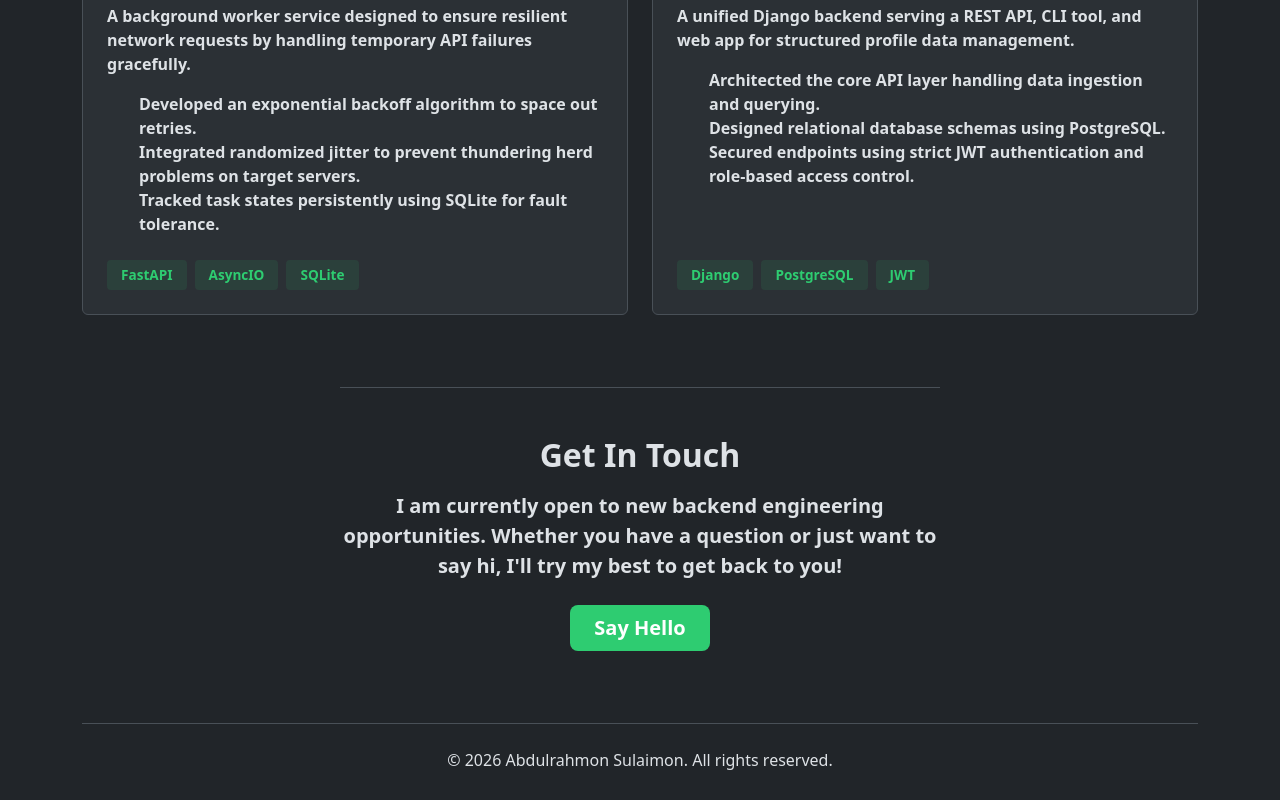
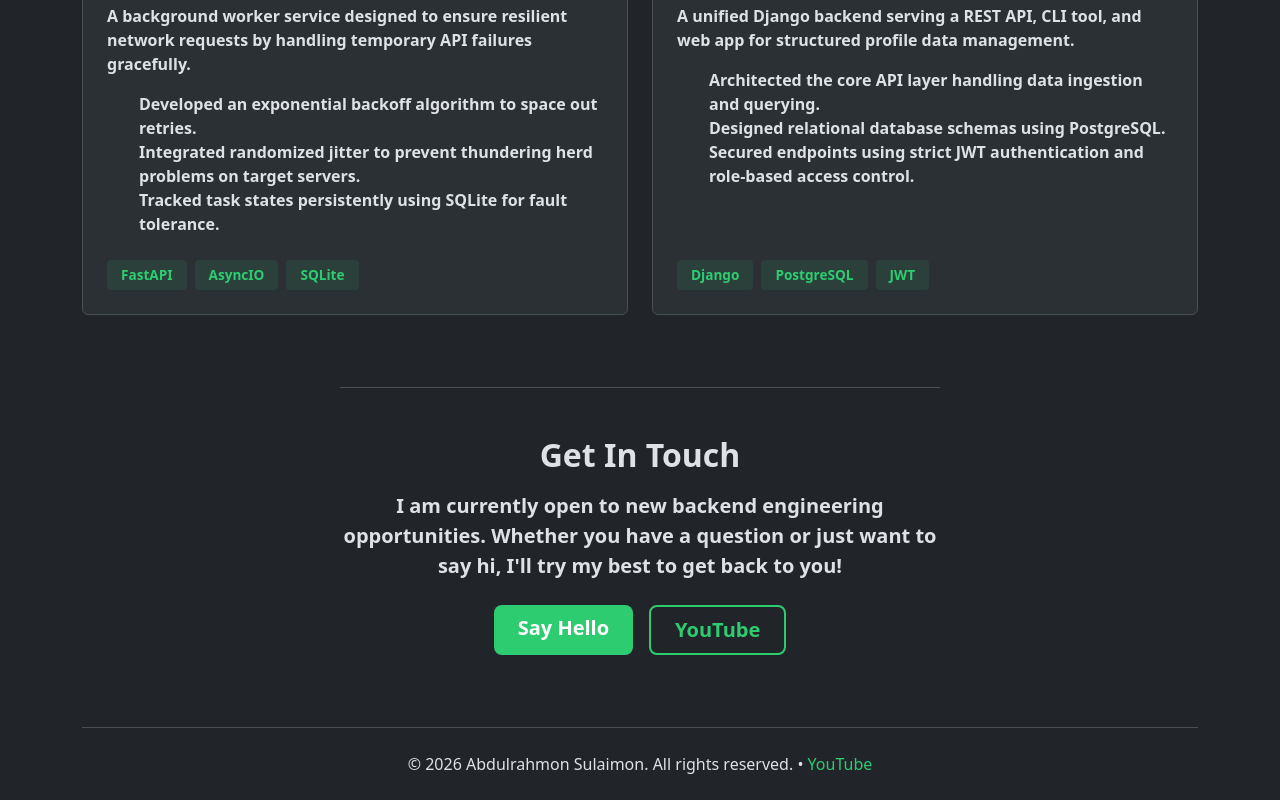
Before and after one commit to abdulrahmontim/my-portfolio, a Next.js app: page / in a window 1280 px wide. Shown: the part 1699-2499 px from the top of the page. Built offline with nearby package versions, Linux system fonts and the light colour scheme.

Commit message:
Add YouTube link to footer and contact

```diff
--- a/src/components/Footer.tsx
+++ b/src/components/Footer.tsx
@@ -3,7 +3,17 @@ import { siteConfig } from "@/lib/site";
 export default function Footer() {
   return (
     <footer className="py-4 mt-2 border-top text-center high-contrast-text">
-      <p className="mb-0 fw-medium">&copy; 2026 {siteConfig.name}. All rights reserved.</p>
+      <p className="mb-0 fw-medium">
+        &copy; 2026 {siteConfig.name}. All rights reserved. &bull;{" "}
+        <a
+          href={siteConfig.links.youtube}
+          target="_blank"
+          rel="noopener noreferrer"
+          className="text-green text-decoration-none fw-medium"
+        >
+          YouTube
+        </a>
+      </p>
     </footer>
   );
 }
--- a/src/components/home/Contact.tsx
+++ b/src/components/home/Contact.tsx
@@ -11,6 +11,14 @@ export default function Contact() {
         <a href={siteConfig.links.email} className="btn btn-lg btn-green fw-bold px-4">
           Say Hello
         </a>
+        <a
+          href={siteConfig.links.youtube}
+          target="_blank"
+          rel="noopener noreferrer"
+          className="btn btn-lg btn-outline-green fw-bold px-4"
+        >
+          YouTube
+        </a>
       </div>
     </section>
   );
--- a/src/lib/site.ts
+++ b/src/lib/site.ts
@@ -7,6 +7,7 @@ export const siteConfig = {
   links: {
     github: "https://github.com/abdulrahmontim",
     linkedin: "https://www.linkedin.com/in/abdulrahmon-sulaimon",
+    youtube: "https://www.youtube.com/@abdulrahmontim",
     email: "mailto:abdulrahmonsulaimon60@gmail.com",
   },
 };
```
